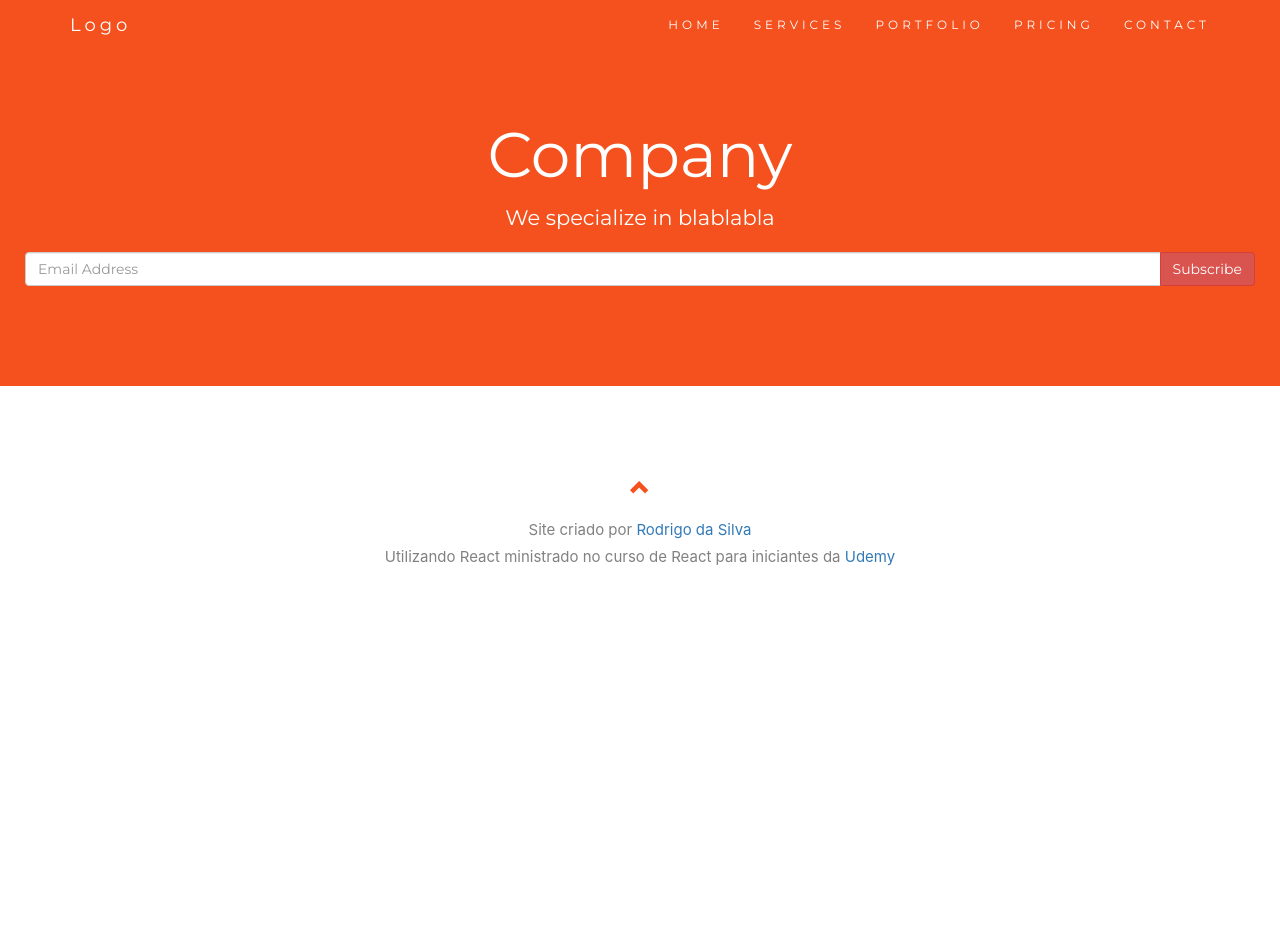
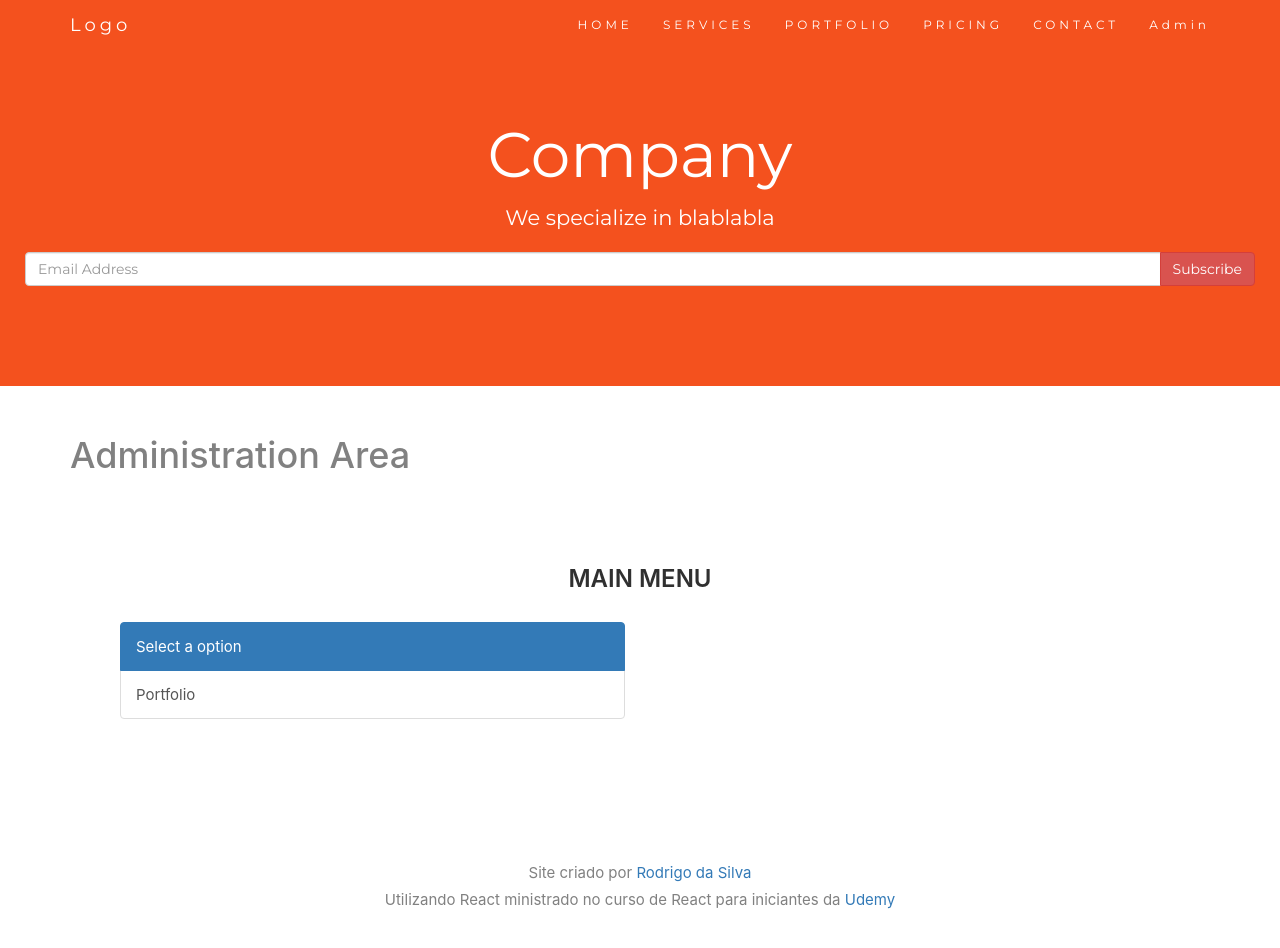
Before and after one commit to rodrigoadsilva/React-For-Beginners, a React (Create React App) app: page /admin in a window 1280 px wide. Shown: the top 948 px of the page. Before the commit the page ends 800 px from the top, so only its background shows below. Built offline with nearby package versions, Linux system fonts and the light colour scheme.

Commit message:
Administrative area created

```diff
--- a/src/App.js
+++ b/src/App.js
@@ -8,6 +8,8 @@ import Portfolio from './components/Portfolio'
 import Prices from './components/Prices'
 import Contact from './components/Contact'
 import Footer from './components/Footer'
+//Administration Area
+import Admin from './admin/Admin'
 
 function App() {
   return (
@@ -20,6 +22,7 @@ function App() {
         <Route path='/portfolio' component={Portfolio}/>
         <Route path='/prices' component={Prices}/>
         <Route path='/contact' component={Contact}/>
+        <Route path='/admin' component={Admin}/>
 
         <Footer/>
       </div>
--- /dev/null
+++ b/src/admin/Admin.js
@@ -0,0 +1,20 @@
+import React, {Component} from 'react'
+import {Route} from 'react-router-dom'
+
+import AdminMenu from './AdminMenu'
+
+class Admin extends Component {
+    constructor(props){
+        super(props)
+    }
+    render(){
+        return(
+            <div className='container'>
+                <h1>Administration Area</h1>
+                <Route path='/' component={AdminMenu}/>
+            </div>
+        )
+    }
+}
+
+export default Admin
--- /dev/null
+++ b/src/admin/AdminMenu.js
@@ -0,0 +1,20 @@
+import React from 'react'
+import {Link} from 'react-router-dom'
+
+const AdminMenu = props => {
+    return (
+        <div className='container-fluid'>
+            <h2 className='text-center'>Main menu</h2>
+            <div className='row'>
+                <div className='col-sm-6'>
+                    <div className="list-group">
+                        <p className="list-group-item active">Select a option</p>
+                        <Link to="/" className="list-group-item">Portfolio</Link>
+                    </div>
+                </div>
+            </div>
+        </div>
+    )
+}
+
+export default AdminMenu
--- a/src/components/Footer.js
+++ b/src/components/Footer.js
@@ -3,11 +3,8 @@ import React from 'react'
 const Rodape = props => {
     return (
         <footer className='container-fluid text-center'>
-                <a href='#myPage' title='To Top'>
-                    <span className='glyphicon glyphicon-chevron-up'></span>
-                </a>
-                <p>Site criado por <a href='https://github.com/rodrigoadsilva'>Rodrigo da Silva</a><br/>
-                Utilizando React ministrado no curso de React para iniciantes da <a href='https://www.udemy.com/course/xumes-react-criando-site-para-empresa/' title='Curso Udemy de React'>Udemy</a></p>
+            <p>Site criado por <a href='https://github.com/rodrigoadsilva'>Rodrigo da Silva</a><br/>
+            Utilizando React ministrado no curso de React para iniciantes da <a href='https://www.udemy.com/course/xumes-react-criando-site-para-empresa/' title='Curso Udemy de React'>Udemy</a></p>
         </footer>
     )
 }
--- a/src/components/Header.js
+++ b/src/components/Header.js
@@ -21,6 +21,7 @@ const Cabecalho = props => {
                             <li><Link to='/portfolio'>PORTFOLIO</Link></li>
                             <li><Link to='/prices'>PRICING</Link></li>
                             <li><Link to='/contact'>CONTACT</Link></li>
+                            <li><Link to='/admin'>Admin</Link></li>
                         </ul>
                     </div>
                 </div>
```
Also changed, not shown: src/Site.js (deleted, +0 -38 lines).
